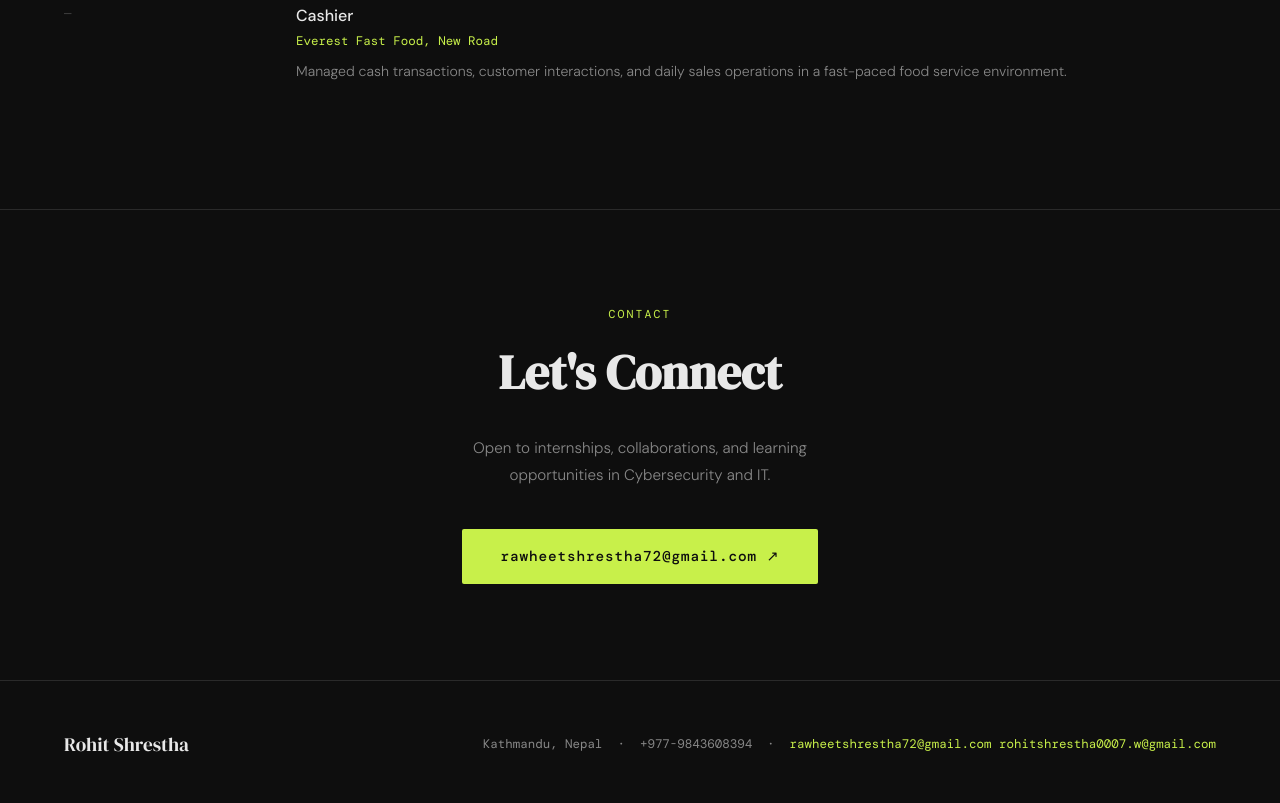
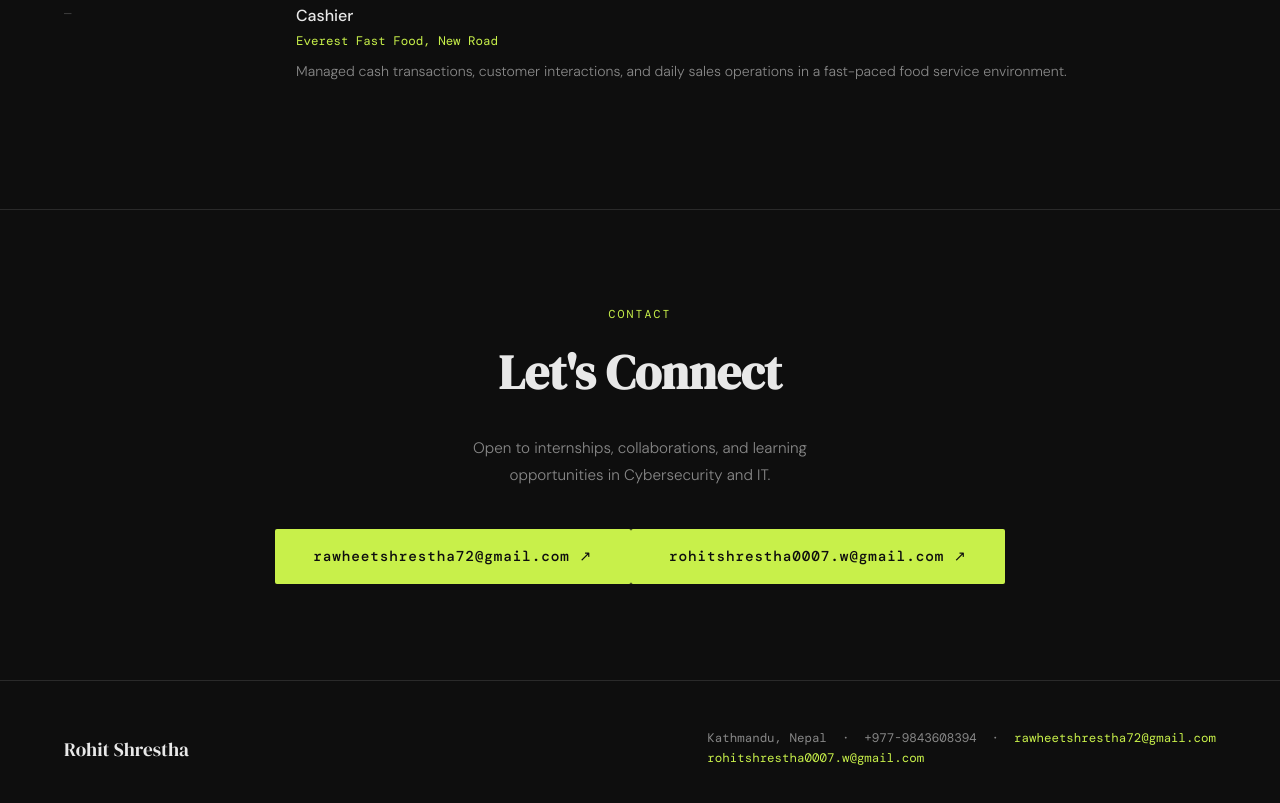
Before and after one commit to rohitshrestha0007/rohitshrestha0007.github.io, a plain HTML site: page index.html in a window 1280 px wide. Shown: the part 5577-6380 px from the top of the page. Drawn offline with nearby package versions, Linux system fonts and the light colour scheme; a web font is replaced by a local one.

Commit message:
index.html

```diff
--- a/index.html
+++ b/index.html
@@ -1051,6 +1051,8 @@
     </p>
     <a href="mailto:rawheetshrestha72@gmail.com" class="btn btn-primary" style="font-size:0.9rem; padding:1rem 2.4rem;">
       rawheetshrestha72@gmail.com ↗
+      <a href="mailto:rohitshrestha0007.w@gmail.com" class="btn btn-primary" style="font-size:0.9rem; padding:1rem 2.4rem;">
+      rohitshrestha0007.w@gmail.com ↗
     </a>
   </div>
 </section>
@@ -1060,8 +1062,9 @@
   <div class="footer-name">Rohit Shrestha</div>
   <div class="footer-contact">
     Kathmandu, Nepal &nbsp;·&nbsp; +977-9843608394 &nbsp;·&nbsp;
-    <a href="mailto:rawheetshrestha72@gmail.com">rawheetshrestha72@gmail.com</a>
+    <a href="mailto:rawheetshrestha72@gmail.com">rawheetshrestha72@gmail.com</a> <br>
      <a href="mailto:rohitshrestha0007.w@gmail.com">rohitshrestha0007.w@gmail.com</a>
+  </br>
   </div>
 </footer>
 
```
